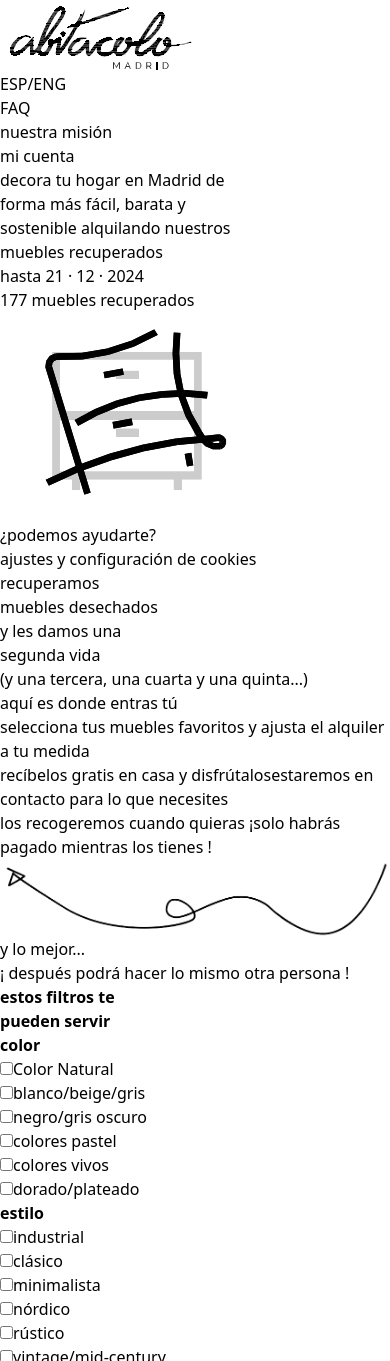
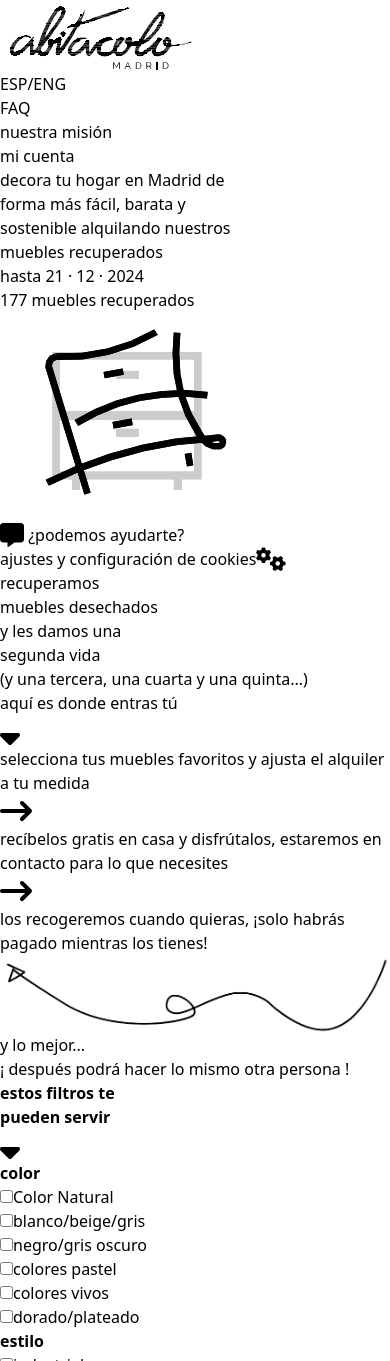
Before and after one commit to 4GeeksAcademy/abitacolo-front-, a React (Vite) app: page / in a window 390 px wide. Shown: the top 1361 px of the page. Built offline with nearby package versions, Linux system fonts and the light colour scheme.

Commit message:
trabajo en responsive

```diff
--- a/src/components/Card.jsx
+++ b/src/components/Card.jsx
@@ -3,8 +3,8 @@ import mueble from "/src/assets/muebleabitacolo.png"
 
 const Card = ({ imagen, categoria, color, disponibles }) => {
   return (
-    <div className="container">
-      <img src={mueble} className="rounded-full w-40 h-40"></img>
+    <div className="">
+      <img src={mueble} className="rounded-full w-fit h-fit"></img>
       <h2>{categoria}</h2>
       <span>Color: {color}</span>
       <br />
--- a/src/components/Filters.jsx
+++ b/src/components/Filters.jsx
@@ -1,3 +1,5 @@
+import { faSortDown } from "@fortawesome/free-solid-svg-icons"
+import { FontAwesomeIcon } from "@fortawesome/react-fontawesome"
 import React from "react"
 
 
@@ -8,7 +10,7 @@ const Filters = () => {
         <>
         <div className=" mr-20">
         <span className="text-3xl"><strong>estos filtros te <br/>pueden servir</strong></span>
-        <p className=""><i className="fa-solid fa-arrow-down-short-wide"></i></p>
+        <p className=""><FontAwesomeIcon icon={faSortDown} size="2xl" /></p>
         {/* Filtros Colores */}
         <div className="list-color text-2xl mt-10">
             <span className="text-3xl"><strong>color</strong></span>
--- a/src/components/FooterBody.jsx
+++ b/src/components/FooterBody.jsx
@@ -4,7 +4,7 @@ import sostenible from "/src/assets/sostenible.png";
 
 const FooterBody = () => {
   return (
-    <div className="px-20 py-10">
+    <div className="px-5 lg:px-20 py-10">
       <div className="flex justify-between border-b-4 border-black">
         <img src={abitacolo} alt="Abitacolo" />
         <p className="place-self-end text-2xl">MADRID</p>
--- a/src/components/HeaderHome.jsx
+++ b/src/components/HeaderHome.jsx
@@ -1,50 +1,59 @@
 import React from "react";
-import flechaLarga from "/src/assets/fecha-larga.png"
+import flechaLarga from "/src/assets/fecha-larga.png";
+import { FontAwesomeIcon } from "@fortawesome/react-fontawesome";
+import { faArrowRightLong, faSortDown } from "@fortawesome/free-solid-svg-icons";
+
 const Header = () => {
+  const steps = [
+    {
+      text: "selecciona tus muebles favoritos y ajusta el alquiler a tu medida",
+    },
+    {
+      text: "recíbelos gratis en casa y disfrútalos, estaremos en contacto para lo que necesites",
+    },
+    {
+      text: "los recogeremos cuando quieras, ¡solo habrás pagado mientras los tienes!",
+    },
+  ];
   return (
-    <div className="flex pt-16 text-left">
-      <div className="w-full md:w-1/2  text-3xl">
+    <div className="flex pt-16 text-left justify-between">
+      <div className="text-3xl">
         <p>
-          recuperamos<br/> muebles desechados<br/> y les damos una<br/>
+          recuperamos
+          <br /> muebles desechados
+          <br /> y les damos una
+          <br />
           <span className="font-bold"> segunda vida </span>
         </p>
         <p className="mt-8 text-sm">
           (y una tercera, una cuarta y una quinta...)
         </p>
       </div>
-      <div className="me-20">
+      <div className="">
         <p className="text-2xl">
           aquí es donde entras <span className="font-bold">tú</span>
         </p>
-        <i className="fa-solid fa-caret-down fa-2xl"></i>
-        <ol className="flex mt-5 list-decimal gap-14 text-xl">
+        <FontAwesomeIcon icon={faSortDown} size="2xl" />
+        <ol className="flex mt-5 list-decimal gap-14 text-xl ">
+          {steps.map((step, index) => (
+            <React.Fragment key={index}>
               <li className="w-44">
-            <span className="font-bold">selecciona tus muebles favoritos </span>
-            y ajusta el alquiler a tu medida
+                <span className="font-bold">{step.text.split(" ")[0]} </span>
+                {step.text.slice(step.text.indexOf(" ") + 1)}
               </li>
+              {index < steps.length - 1 && (
                 <div className="grid place-items-center">
-          <i className="fa-solid fa-arrow-right-long fa-2xl"></i>
+                  <FontAwesomeIcon icon={faArrowRightLong} size="2xl" />
                 </div>
-          <li  className="w-44">
-            <span className="font-bold">
-              recíbelos gratis en casa y disfrútalos
-            </span>
-             estaremos en contacto para lo que necesites
-          </li>
-          <div className="grid place-items-center">
-          <i className="fa-solid fa-arrow-right-long fa-2xl"></i>
-          </div>
-
-          <li  className="w-44">
-            <span className="font-bold">los recogeremos cuando quieras </span>
-            ¡solo habrás pagado mientras los tienes !
-          </li>
+              )}
+            </React.Fragment>
+          ))}
         </ol>
-        <img src={flechaLarga} alt="fecha" />
+        <img className="max-xl:invisible" src={flechaLarga} alt="fecha"/>
         <div className="grid">
           <p className="w-44 justify-self-end me-56">
-          <span className="font-bold">y lo mejor...</span><br/>¡ después podrá hacer
-          lo mismo otra persona !
+            <span className="font-bold">y lo mejor...</span>
+            <br />¡ después podrá hacer lo mismo otra persona !
           </p>
         </div>
       </div>
--- a/src/components/NavBar.jsx
+++ b/src/components/NavBar.jsx
@@ -1,11 +1,13 @@
 import React from "react";
-import logoAbitacolo from "../assets/logoabitacolo.png"
-import logoMueble from "../assets/muebleabitacolo.png"
+import logoAbitacolo from "../assets/logoabitacolo.png";
+import logoMueble from "../assets/muebleabitacolo.png";
+import { FontAwesomeIcon } from "@fortawesome/react-fontawesome";
+import { faGears, faMessage } from "@fortawesome/free-solid-svg-icons";
 const Navbar = () => {
   return (
     <div>
       <div className="bg-black text-center h-10"></div>
-      <div className="px-20">
+      <div className="px-5 lg:px-20">
         <nav className="flex justify-between items-center py-4 border-b-4 border-black">
           <img src={logoAbitacolo} alt="Logo Abitacolo" />
           <ul className="flex space-x-4 place-self-end text-lg">
@@ -54,13 +56,11 @@ const Navbar = () => {
         </header>
         <div className="mt-10 mb-5 flex justify-between">
           <a href="#" className="font-bold text-lg">
-          <i className="fa-regular fa-message fa-xl me-5"></i>
-            ¿podemos ayudarte?
+            <span className="me-5"><FontAwesomeIcon icon={faMessage} size="xl" /></span> ¿podemos ayudarte?
           </a>
           <p className="font-bold text-lg">
             ajustes y configuración de cookies
-            <i className="fa-solid fa-gears fa-xl ms-5"></i>
-
+            <span className="ms-5"><FontAwesomeIcon icon={faGears} size="xl" /></span>
           </p>
         </div>
       </div>
--- a/src/views/Home.jsx
+++ b/src/views/Home.jsx
@@ -15,14 +15,14 @@ function App() {
     <>
       {/* <FontAwesomeIcon icon={faHouse} />
       <FontAwesomeIcon icon={faUser} /> */}
-       <div className='bg-gray-300 h-100% px-20 py-10'>
+       <div className='bg-gray-300 px-5 lg:px-20 py-10'>
         <HeaderHome/>
         <div className="flex mt-14">
        <Filters/>
-       <div className="grid grid-cols-3 gap-y-4 gap-x-64">
+       <div className="grid grid-cols-3 gap-y-4 gap-x-4 lg:gap-x-32 xl:gap-x-64">
 
        {store.muebles.map((mueble)=> (
-        <Card categoria={mueble.categoria} color={mueble.color} disponibles={mueble.disponibilidad}/>
+        <Card key={mueble.id} categoria={mueble.categoria} color={mueble.color} disponibles={mueble.disponibilidad}/>
        ))}
         </div>
         </div>
```
Lines whose indentation alone changed are shown as unchanged.
